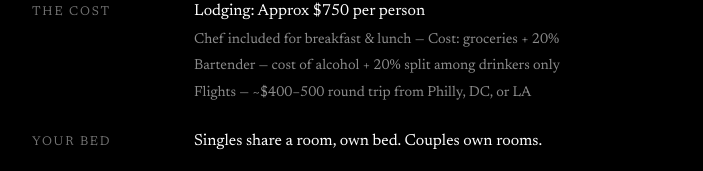
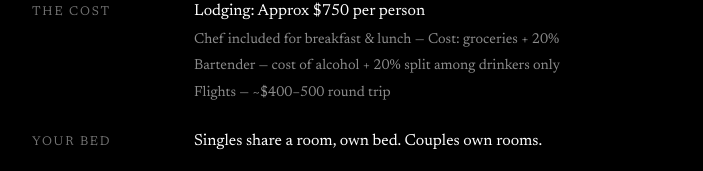
Before and after one commit to ava-firstaccess/wedding-website, a Next.js app: page /bach in a window 1280 px wide. Shown: the part 293-464 px from the top of the page, without its empty margins (288-991 px from the left). Built offline with nearby package versions, Linux system fonts and the light colour scheme.

Commit message:
Remove departure cities from flight cost line

```diff
--- a/app/bach/page.js
+++ b/app/bach/page.js
@@ -62,7 +62,7 @@ export default function Bach() {
                 <p>Lodging: Approx $750 per person</p>
                 <p className={styles.sub}>Chef included for breakfast &amp; lunch — Cost: groceries + 20%</p>
                 <p className={styles.sub}>Bartender — cost of alcohol + 20% split among drinkers only</p>
-                <p className={styles.sub}>Flights — ~$400–500 round trip from Philly, DC, or LA</p>
+                <p className={styles.sub}>Flights — ~$400–500 round trip</p>
               </div>
             </div>
             <div className={styles.menuRow}>
--- a/app/bach1/page.js
+++ b/app/bach1/page.js
@@ -90,7 +90,7 @@ export default function Bach1() {
                 <p>Lodging: Approx $750 per person</p>
                 <p className={styles.sub}>Chef included for breakfast &amp; lunch — Cost: groceries + 20%</p>
                 <p className={styles.sub}>Bartender — cost of alcohol + 20% split among drinkers only</p>
-                <p className={styles.sub}>Flights — ~$400–500 round trip from Philly, DC, or LA</p>
+                <p className={styles.sub}>Flights — ~$400–500 round trip</p>
               </div>
             </div>
             <div className={styles.menuRow}>
```
